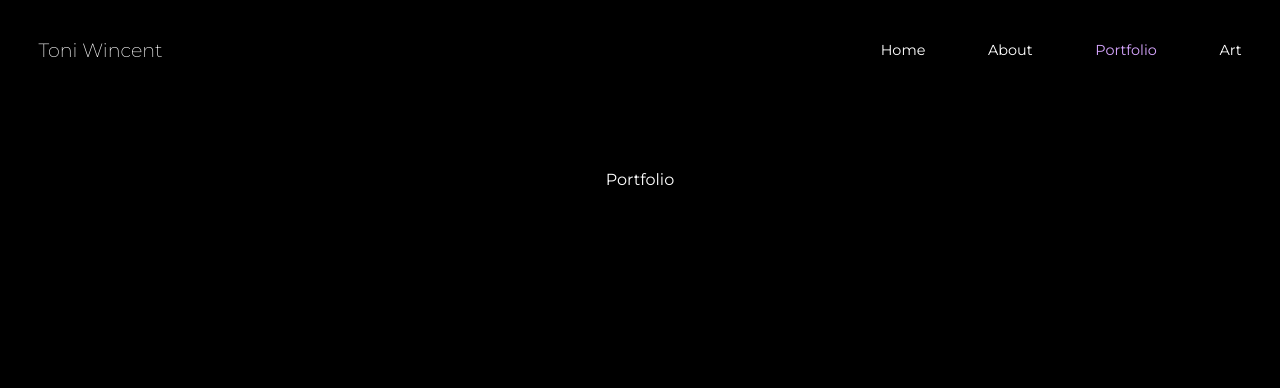
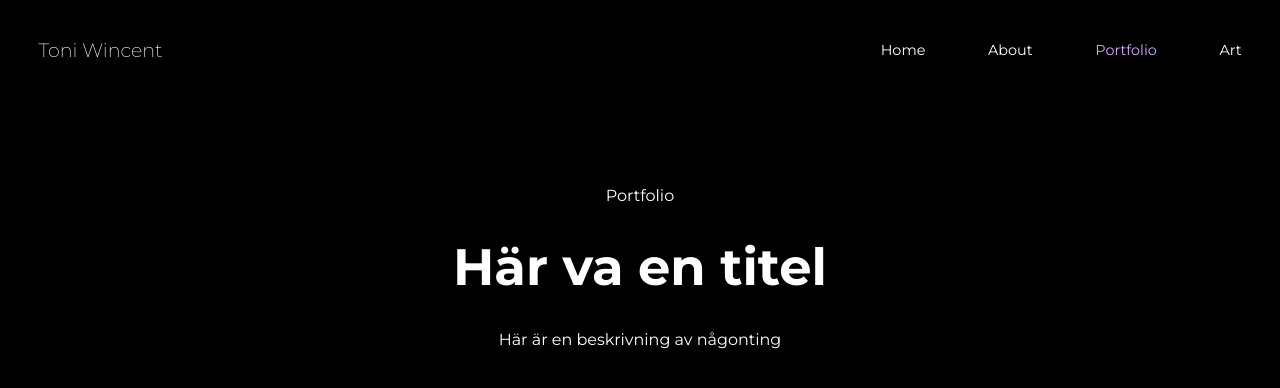
Before and after one commit to Noccis/tw-webpage, a React (Vite) app: page /portfolio in a window 1280 px wide. Shown: the top 388 px of the page. Built offline with nearby package versions, Linux system fonts and the light colour scheme; a web font is replaced by a local one.

Commit message:
created functional component for displaying my projects

```diff
--- /dev/null
+++ b/src/components/ProjectItem.tsx
@@ -0,0 +1,19 @@
+import React from 'react'
+
+type ProjectItemProps = {
+    title: string,
+    description: string
+
+};
+
+const ProjectItem = ({title, description}: ProjectItemProps) => {
+
+  return (
+    <div>
+      <h1>{title}</h1>
+      <p>{description}</p>
+    </div>
+  )
+}
+
+export default ProjectItem
--- a/src/pages/Portfolio.tsx
+++ b/src/pages/Portfolio.tsx
@@ -1,8 +1,15 @@
 import React from 'react'
+import ProjectItem from '../components/ProjectItem'
 
 const Portfolio = () => {
   return (
-    <div>Portfolio</div>
+    <div>
+      <p>Portfolio</p>
+      <ProjectItem
+        title='Här va en titel'
+        description='Här är en beskrivning av någonting'
+      />
+    </div>
   )
 }
 
```
